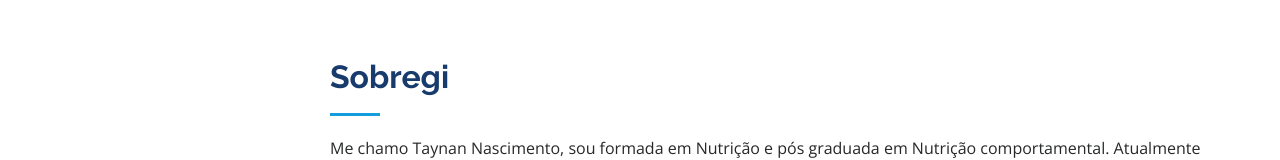
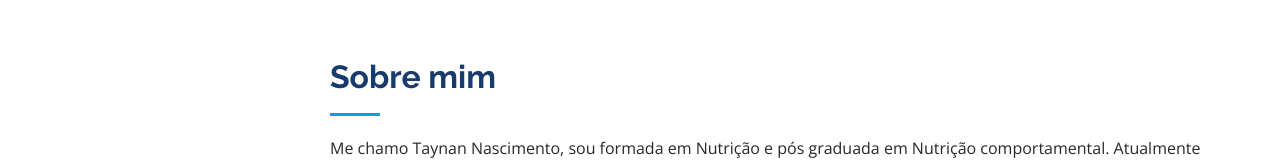
Before and after one commit to taynancn/portifolio, a plain HTML site: page index.html in a window 1280 px wide. Shown: the part 802-962 px from the top of the page. Drawn offline with nearby package versions, Linux system fonts and the light colour scheme.

Commit message:
corrige texto

```diff
--- a/index.html
+++ b/index.html
@@ -85,7 +85,7 @@
       <div class="container">
 
         <div class="section-title">
-          <h2>Sobregi</h2>
+          <h2>Sobre mim</h2>
           <p>Me chamo Taynan Nascimento, sou formada em Nutrição e pós graduada em Nutrição comportamental. Atualmente resolvi me aventurar na área de programação, estou migrando de área pois me interesso e divirto bastante pelo desenvolvimento Fron-end.</p>
         </div>
 
```
